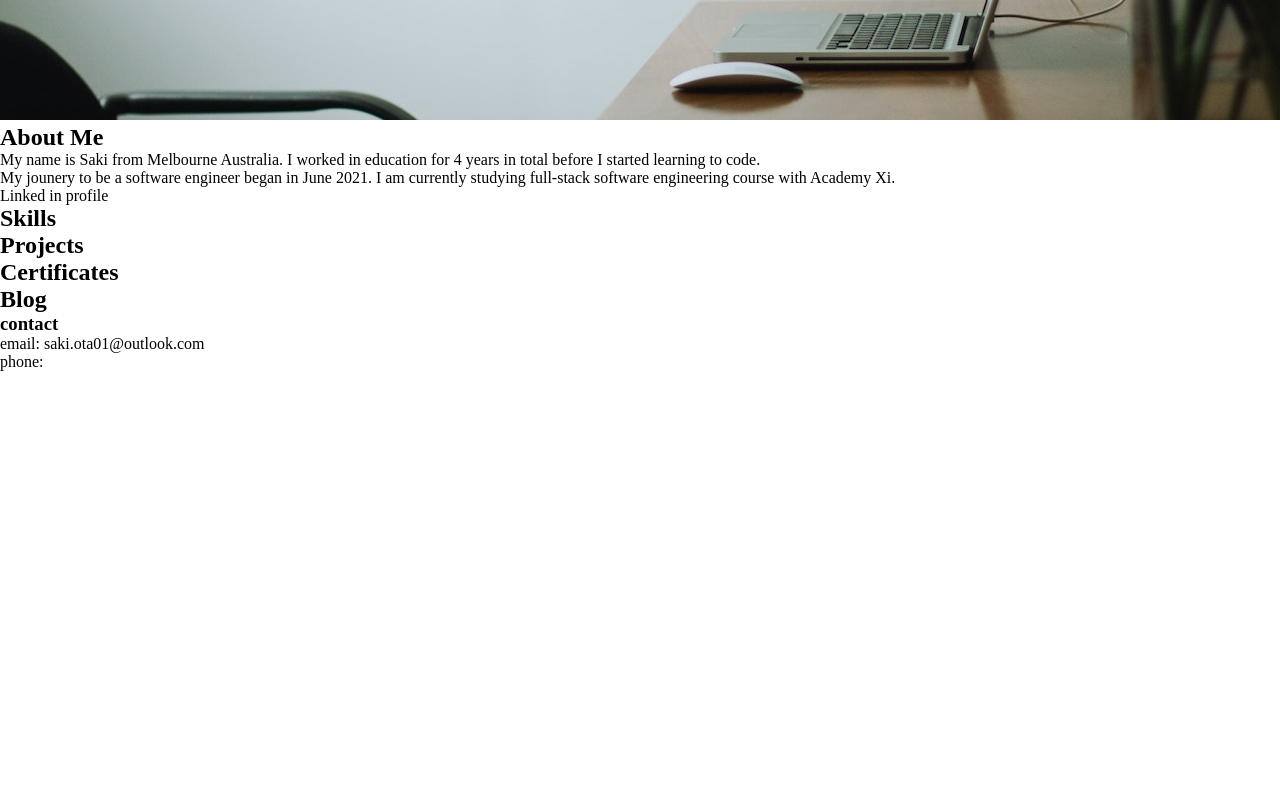
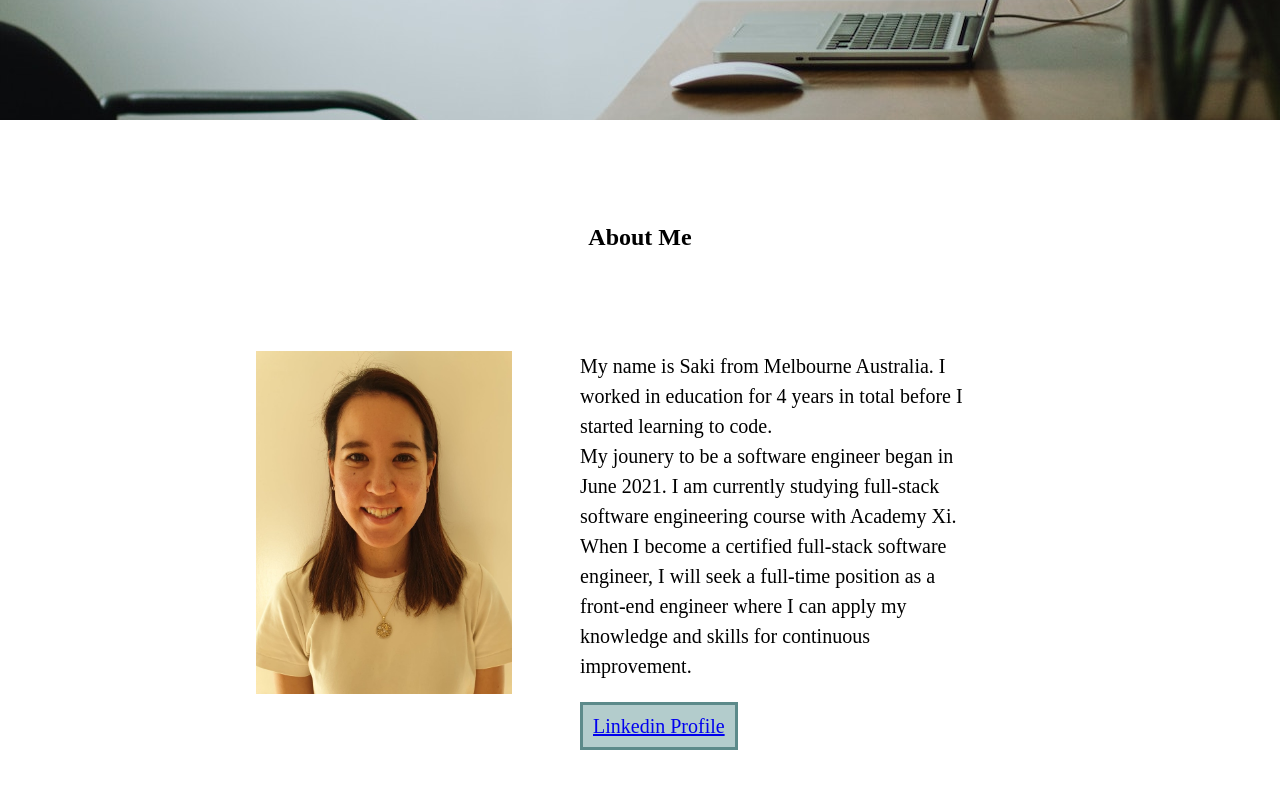
Before and after one commit to Saki-Ota/Saki-Ota-Portfolio, a plain HTML site: page index.html in a window 1280 px wide. Shown: the part 480-1280 px from the top of the page. Before the commit the page ends 851 px from the top, so only its background shows below. Drawn offline with Linux system fonts and the light colour scheme; a script that the page names is missing.

Commit message:
ade about me

```diff
--- a/index.html
+++ b/index.html
@@ -30,10 +30,17 @@
      <main>
       <div id="aboutme">
         <h2> About Me </h2>
-          <p>My name is Saki from Melbourne Australia. I worked in education for 4 years in total before I started learning to code.</p>
-          <p>My jounery to be a software engineer began in June 2021.  I am currently studying full-stack software engineering course with Academy Xi.</p>
-          <p>Linked in profile</P>
+        <img src="./profilepic.jpeg" alt="Profile picture"></img>
+
+          <p>My name is Saki from Melbourne Australia. I worked in education for 4 years in total before I started learning to code.
+             <br>My jounery to be a software engineer began in June 2021.  I am currently studying full-stack software engineering course with Academy Xi.
+             <br> When I become a certified full-stack software engineer, I will seek a full-time position as a front-end engineer where I can apply my knowledge and skills for continuous improvement.
+             <br>
+             <br><span><a href="https://www.linkedin.com/in/saki-ota-27070714a/?originalSubdomain=au">Linkedin Profile</a></span>
+            </p>
+
       </div>
+
       <div id="skills">
           <h2>Skills</h2>
       </div>
--- a/style.css
+++ b/style.css
@@ -10,6 +10,7 @@ header{
     position: fixed;
     width: 100%;
     z-index: 10;
+    padding: 10px;
 }
 .topname{
     padding: 10px 20px;
@@ -35,5 +36,34 @@ header{
     top: 50%;
     left: 15%;
     font-size: 2em;
+    opacity: 0.5;
+}
+
+h2{
+    margin: 100px;
+    text-align: center;
+}
+
+#aboutme img{
+    width:  20%;
+    height: 30%;
+    object-fit: cover;
+    margin-left: 20%;
 
 }
+
+#aboutme p{
+    display: inline-block;
+    width: 30%;
+    margin-left: 5%;
+    vertical-align: top;
+    font-size: 20px;
+    line-height: 1.5;
+}
+
+#aboutme span{
+    border:3px solid #5c8a8a;
+    padding: 10px;
+    background-color: #b3cccc;
+    color: #f5f5ef;
+}
```
